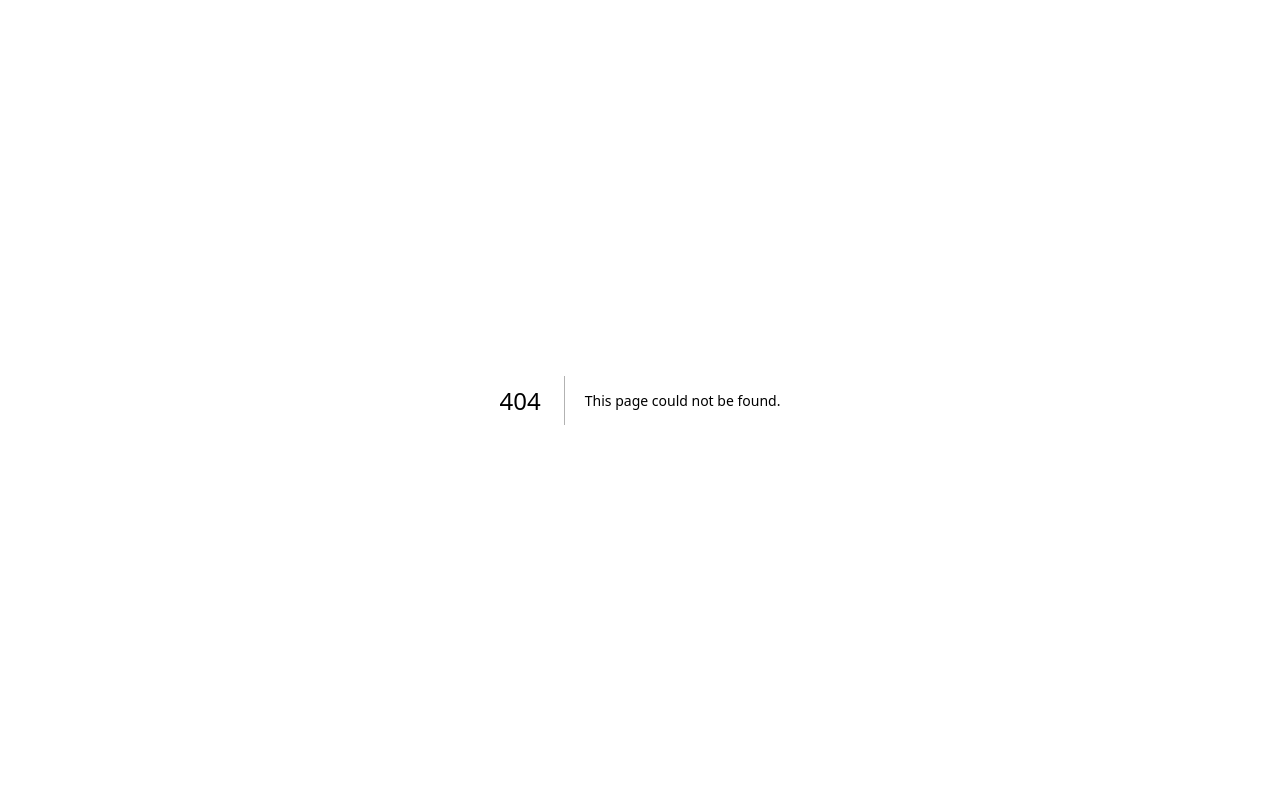
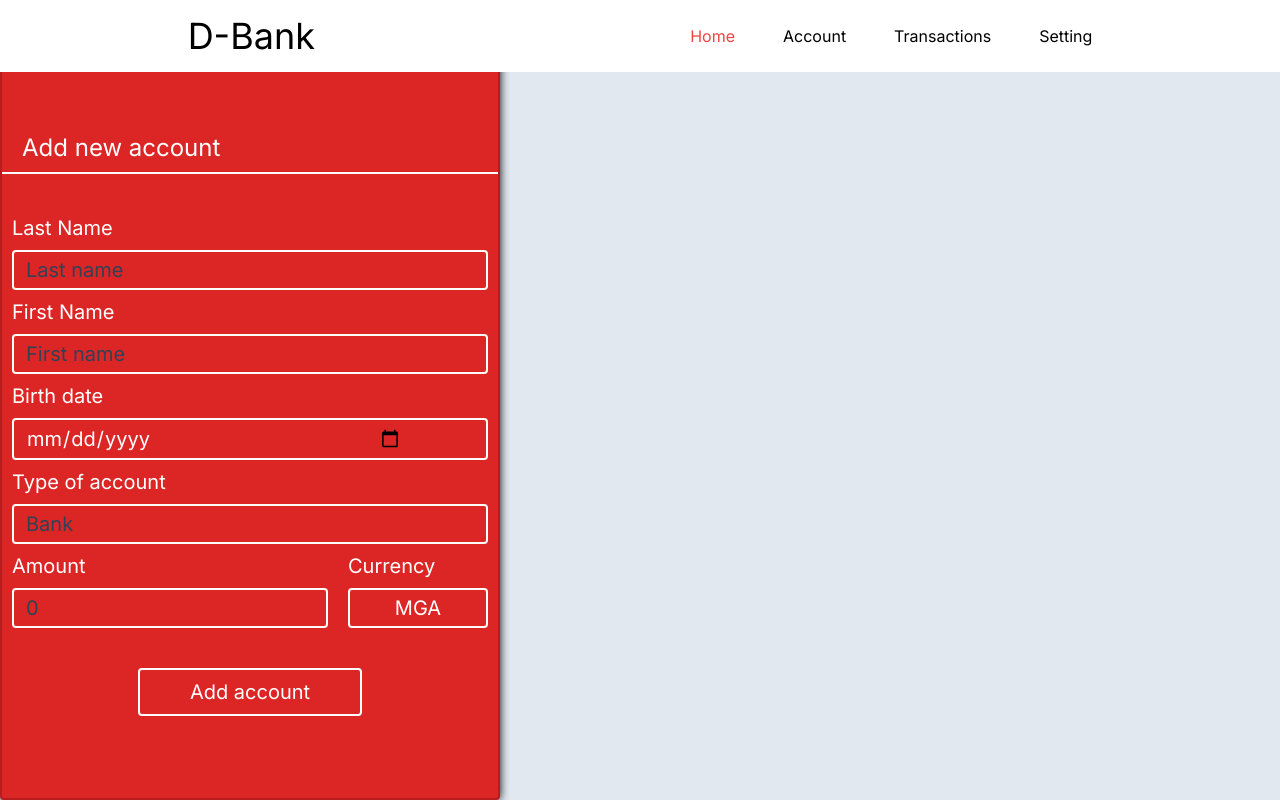
Before and after one commit to digital-bank-wallet-manager/UI, a Next.js app: page /account in a window 1280 px wide. Before the commit this address had no page. Built offline with nearby package versions, Linux system fonts and the light colour scheme.

Commit message:
feat: implement account form interface

```diff
--- /dev/null
+++ b/app/account/page.tsx
@@ -0,0 +1,14 @@
+import Header from "../components/navgiationComponents/header"
+import AddAccountForm from "../components/accountComponets/addAccountForm"
+export default function Account(){
+    return(
+        <div>
+            <Header/>
+            <main className=" bg-slate-200 h-screen">
+                <section>
+                    <AddAccountForm/>
+                </section>
+            </main>
+        </div>
+    )
+}
--- /dev/null
+++ b/app/components/accountComponets/addAccountForm.tsx
@@ -0,0 +1,55 @@
+import Currency from "./currency"
+export default function AddAccountForm() {
+    return (
+        <div>
+            <div className="flex flex-col gap-10 bg-red-600 border-red-700 border-solid border-2 rounded items-center h-screen justify-center pt-12" style={{ width: "500px", boxShadow: '0px 0px 10px 0px black' }}>
+                <h1 className="text-2xl text-white border-solid border-b-2 border-white pb-2 w-full pl-5">Add new account</h1>
+                <form className="flex flex-col gap-10 items-center">
+                    <div className="flex flex-col gap-2">
+                        <div className="flex flex-col gap-2">
+                            <p className="text-xl text-white">Last Name</p>
+                            <div className="border-solid border-2 border-white rounded p-1">
+                                <input type="text" placeholder="Last name" className="w-96 outline-none text-xl bg-red-600 rounded px-2 placeholder-slate-700 text-white" />
+                            </div>
+                        </div>
+                        <div className="flex flex-col gap-2">
+                            <p className="text-xl text-white">First Name</p>
+                            <div className="border-solid border-2 border-white rounded p-1">
+                                <input type="text" placeholder="First name" className="w-96 outline-none text-xl bg-red-600 rounded px-2 placeholder-slate-700 text-white" />
+                            </div>
+                        </div>
+                        <div className="flex flex-col gap-2">
+                            <p className="text-xl text-white">Birth date</p>
+                            <div className="border-solid border-2 border-white rounded p-1">
+                                <input type="date" className="w-96 outline-none text-xl bg-red-600 rounded pl-2 placeholder-slate-700 text-white" />
+                            </div>
+                        </div>
+                        <div className="flex flex-col gap-2">
+                            <p className="text-xl text-white">Type of account</p>
+                            <div className="border-solid border-2 border-white rounded p-1">
+                                <input type="text" placeholder="Bank" className="w-96 outline-none text-xl bg-red-600 rounded px-2 placeholder-slate-700 text-white" />
+                            </div>
+                        </div>
+                        <div className="flex flex-row gap-5 ">
+                            <div className="flex flex-col gap-2">
+                                <p className="text-xl text-white">Amount</p>
+                                <div className="border-solid border-2 border-white rounded p-1">
+                                    <input type="text" placeholder="0" className=" outline-none text-xl bg-red-600 rounded px-2 placeholder-slate-700 text-white" />
+                                </div>
+                            </div>
+                            <div className="flex flex-col gap-2">
+                                <p className="text-xl text-white">Currency</p>
+                                <div className="border-solid border-2 border-white rounded p-1">
+                                    <input type="text" placeholder="MGA" className=" w-32 outline-none text-xl bg-red-600 rounded px-2 placeholder-slate-700 text-center text-white uppercase" defaultValue={'MGA'}/>
+                                </div>
+                            </div>
+                        </div>
+                    </div>
+                    <button type="button" className="border-solid border-white border-2 rounded px-2 py-2 w-56 hover:bg-white  transition duration-200 text-xl text-white hover:text-black">
+                        Add account
+                    </button>
+                </form>
+            </div>
+        </div>
+    )
+}
--- /dev/null
+++ b/app/components/accountComponets/currency.tsx
@@ -0,0 +1,37 @@
+"use client"
+import React, { useState } from 'react';
+
+export default function Currency() {
+    const [isOpen, setIsOpen] = useState(false);
+
+    const toggleDropdown = () => {
+        setIsOpen(!isOpen);
+    };
+
+    return (
+        <div>
+            <button id="dropdownDefaultButton" onClick={toggleDropdown} className="text-white bg-blue-700 hover:bg-blue-800 focus:ring-4 focus:outline-none focus:ring-blue-300 font-medium rounded-lg text-sm px-5 py-2.5 text-center inline-flex items-center dark:bg-blue-600 dark:hover:bg-blue-700 dark:focus:ring-blue-800" type="button">Currencya <svg className="w-2.5 h-2.5 ms-3" aria-hidden="true" xmlns="http://www.w3.org/2000/svg" fill="none" viewBox="0 0 10 6">
+                <path stroke="currentColor" stroke-linecap="round" stroke-linejoin="round" stroke-width="2" d="m1 1 4 4 4-4" />
+            </svg>
+            </button>
+            {isOpen && (
+                <div id="dropdown" className="z-10 bg-white divide-y divide-gray-100 rounded-lg shadow w-44 dark:bg-gray-700">
+                    <ul className="py-2 text-sm text-gray-700 dark:text-gray-200" aria-labelledby="dropdownDefaultButton">
+                        <li>
+                            <a href="#" className="block px-4 py-2 hover:bg-gray-100 dark:hover:bg-gray-600 dark:hover:text-white">Dashboard</a>
+                        </li>
+                        <li>
+                            <a href="#" className="block px-4 py-2 hover:bg-gray-100 dark:hover:bg-gray-600 dark:hover:text-white">Settings</a>
+                        </li>
+                        <li>
+                            <a href="#" className="block px-4 py-2 hover:bg-gray-100 dark:hover:bg-gray-600 dark:hover:text-white">Earnings</a>
+                        </li>
+                        <li>
+                            <a href="#" className="block px-4 py-2 hover:bg-gray-100 dark:hover:bg-gray-600 dark:hover:text-white">Sign out</a>
+                        </li>
+                    </ul>
+                </div>
+            )}
+        </div>
+    );
+}
--- a/app/components/addaccountform.tsx
+++ /dev/null
@@ -1,7 +0,0 @@
-export default function AddAccountForm(){
-    return (
-        <div>
-            <h1>Hello</h1>
-        </div>
-    )
-}
--- a/app/components/header.tsx
+++ b/app/components/navgiationComponents/header.tsx
@@ -1,16 +1,17 @@
 "use client"
+import { log } from "console";
 import Link from "next/link";
 import { useState } from "react";
 export default function Header() {
-    const [currentItem, setCurrentItem] = useState("Home");
+    const [currentItem,setCurrentItem] = useState('Home');
 
-    const handleClick = (item:string)=>{
-        setCurrentItem(item);
+    const handleNavItem = (Item : string) => {
+        setCurrentItem(Item);
     }
 
     const navItem = [
         { item: "Home", path: "/home" },
-        { item: "Account", path: "/home" },
+        { item: "Account", path: "/account"},
         { item: "Transactions", path: "/transactions" },
         { item: "Setting", path: "/setting" },
     ]
@@ -21,7 +22,7 @@ export default function Header() {
                 <Link href={'/home'} className="text-4xl">D-Bank</Link>
                 <ul className="flex flex-row gap-12 ">
                     {navItem.map(navItem => (
-                        <li key={navItem.item} className={`hover:text-red-500 ${currentItem == navItem.item ? 'text-red-500': null}`}>
+                        <li key={navItem.item} className={`hover:text-red-500 ${currentItem === navItem.item ? 'text-red-500': ''}`} onClick={() => handleNavItem(navItem.item)}>
                             <Link href={navItem.path}>{navItem.item}</Link>
                         </li>
                     ))}
--- a/app/home/page.tsx
+++ b/app/home/page.tsx
@@ -1,13 +1,12 @@
 "use client"
 import Link from "next/link";
-import Header from "../components/header";
+import Header from "../components/navgiationComponents/header";
 import { FaPlus } from "react-icons/fa";
 import { FaFacebook } from "react-icons/fa";
 import { RiInstagramFill } from "react-icons/ri";
 import { IoLogoWhatsapp } from "react-icons/io";
 import { FaTelegram } from "react-icons/fa";
 import { useState } from "react";
-import AddAccountForm from "../components/addaccountform";
 import logo1 from "../image/logo1-bank.gif";
 import logo2 from "../image/logo2-bank.gif";
 import logo3 from "../image/logo3-bank.gif";
@@ -19,27 +18,29 @@ export default function HomePage() {
             <Header />
             <main>
                 <div className="flex  items-center flex-row  gap-28 bg-slate-100 h-screen py-40">
-                    <div className="bg-red-600 h-screen flex justify-center flex-col relative"  style={{ width: '65vw', boxShadow: '0px 0px 10px 0px black' }}>
+                    <div className="bg-red-600 h-screen flex justify-center flex-col relative" style={{ width: '65vw', boxShadow: '0px 0px 10px 0px black' }}>
                         <div className="flex flex-col gap-10  justify-center pl-32">
                             <p className="text-4xl text-white" style={{ width: '500px' }}>
                                 Welcome to the future of banking,we offer personalized, secure, and efficient online banking services.
                             </p>
-                            <button type="button" className="border-solid border-white border-2 rounded px-2 py-2 w-56 hover:bg-white  transition duration-200 flex flex-row items-center gap-2 text-xl text-white hover:text-black mr-64">
-                                <FaPlus /> New account
-                            </button>
+                            <Link href={'/account'}>
+                                <button type="button" className="border-solid border-white border-2 rounded px-2 py-2 w-56 hover:bg-white  transition duration-200 flex flex-row items-center gap-2 text-xl text-white hover:text-black mr-64">
+                                    <FaPlus /> New account
+                                </button>
+                            </Link>
                         </div>
                         <div className="flex flex-row gap-8 text-2xl text-white justify-end  absolute bottom-8 right-8">
-                            <FaFacebook />
-                            <RiInstagramFill />
-                            <IoLogoWhatsapp />
-                            <FaTelegram />
+                            <Link href={'https://www.facebook.com/'}><FaFacebook /></Link>
+                            <Link href={'https://www.instagram.com/'}><RiInstagramFill /></Link>
+                            <Link href={'https://www.whatsapp.com/'}><IoLogoWhatsapp /></Link>
+                            <Link href={'https://www.telegram.com/'}><FaTelegram /></Link>
                         </div>
                     </div>
                     <div className="flex flex-col items-center">
-                        <h1 className="text-4xl mr-2 border-b-2 border-red-700 pb-2">
+                        <h1 className="text-4xl border-b-2 border-red-700 pb-2">
                             What we manage?
                         </h1>
-                        <div className="flex flex-col gap-20 items-center my-16">
+                        <div className="flex flex-col gap-20 items-center my-5">
                             <div className="flex flex-col gap-2  items-center ">
                                 <p className="text-xl text-red-700">
                                     Wallet management
```
Also changed, not shown: app/components/footer.tsx (deleted).
